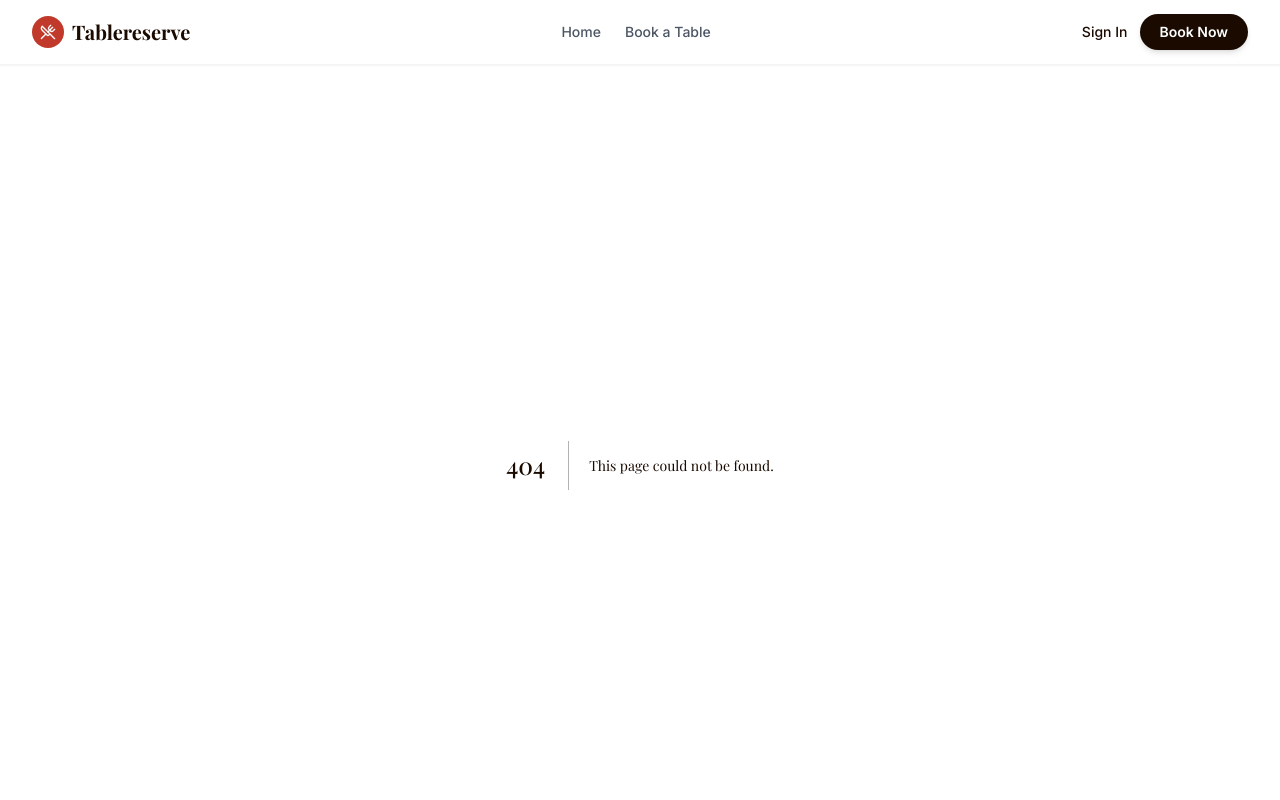
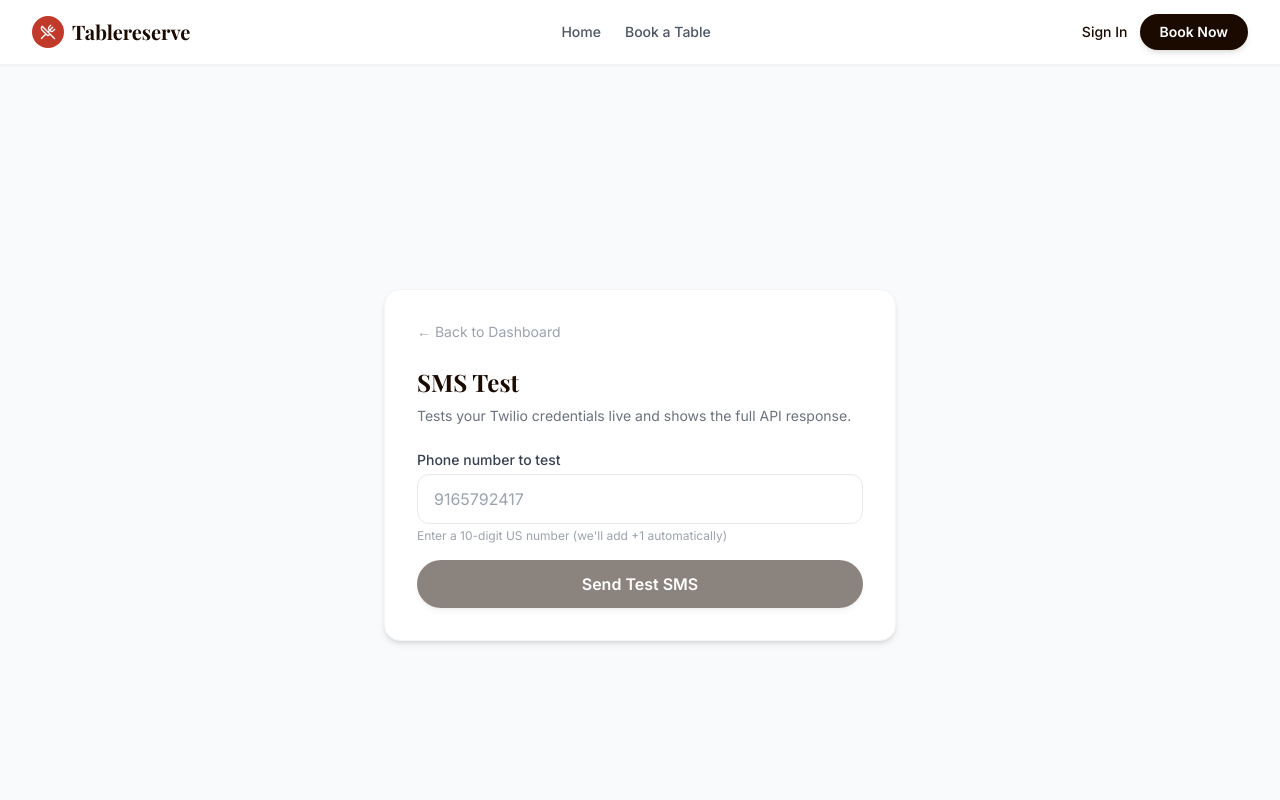
Before and after one commit to ampower1486/Tablereserve1, a Next.js app: page /admin/test-sms in a window 1280 px wide. Before the commit this address had no page. Shown: the top 800 px of the page. Built offline with nearby package versions, Linux system fonts and the light colour scheme.

Commit message:
debug: add /admin/test-sms page to diagnose Twilio credentials

```diff
--- /dev/null
+++ b/app/admin/test-sms/page.tsx
@@ -0,0 +1,70 @@
+"use client";
+import { useState } from "react";
+import Link from "next/link";
+
+export default function TestSmsPage() {
+    const [phone, setPhone] = useState("");
+    const [result, setResult] = useState<string | null>(null);
+    const [loading, setLoading] = useState(false);
+
+    const handleTest = async () => {
+        setLoading(true);
+        setResult(null);
+        try {
+            const res = await fetch("/api/test-sms", {
+                method: "POST",
+                headers: { "Content-Type": "application/json" },
+                body: JSON.stringify({ phone }),
+            });
+            const data = await res.json();
+            setResult(JSON.stringify(data, null, 2));
+        } catch (e) {
+            setResult(String(e));
+        }
+        setLoading(false);
+    };
+
+    return (
+        <div className="min-h-screen bg-gray-50 flex items-center justify-center p-6">
+            <div className="w-full max-w-lg card p-8">
+                <Link href="/admin" className="text-sm text-gray-400 hover:text-carmelita-dark block mb-6">
+                    ← Back to Dashboard
+                </Link>
+                <h1 className="font-display text-2xl font-bold text-carmelita-dark mb-2">SMS Test</h1>
+                <p className="text-sm text-gray-500 mb-6">
+                    Tests your Twilio credentials live and shows the full API response.
+                </p>
+                <div className="space-y-4">
+                    <div>
+                        <label className="block text-sm font-medium text-gray-700 mb-1">
+                            Phone number to test
+                        </label>
+                        <input
+                            type="tel"
+                            value={phone}
+                            onChange={(e) => setPhone(e.target.value)}
+                            placeholder="9165792417"
+                            className="input-field w-full"
+                        />
+                        <p className="text-xs text-gray-400 mt-1">Enter a 10-digit US number (we'll add +1 automatically)</p>
+                    </div>
+                    <button
+                        onClick={handleTest}
+                        disabled={loading || !phone}
+                        className="btn-primary w-full py-3 disabled:opacity-50"
+                    >
+                        {loading ? "Sending..." : "Send Test SMS"}
+                    </button>
+                    {result && (
+                        <div className="mt-4">
+                            <p className="text-xs font-semibold text-gray-500 uppercase mb-2">Twilio Response:</p>
+                            <pre className="bg-gray-900 text-green-400 rounded-xl p-4 text-xs overflow-auto max-h-64 whitespace-pre-wrap">
+                                {result}
+                            </pre>
+                        </div>
+                    )}
+                </div>
+            </div>
+        </div>
+    );
+}
--- /dev/null
+++ b/app/api/test-sms/route.ts
@@ -0,0 +1,53 @@
+import { NextRequest, NextResponse } from "next/server";
+
+export async function POST(req: NextRequest) {
+    const { phone } = await req.json();
+
+    const accountSid = process.env.TWILIO_ACCOUNT_SID;
+    const authToken = process.env.TWILIO_AUTH_TOKEN;
+    const fromNumber = process.env.TWILIO_PHONE_NUMBER;
+
+    // Report what credentials are present
+    const credCheck = {
+        TWILIO_ACCOUNT_SID: accountSid ? `${accountSid.slice(0, 6)}...` : "❌ NOT SET",
+        TWILIO_AUTH_TOKEN: authToken ? "✅ set (hidden)" : "❌ NOT SET",
+        TWILIO_PHONE_NUMBER: fromNumber || "❌ NOT SET",
+    };
+
+    if (!accountSid || !authToken || !fromNumber) {
+        return NextResponse.json({ error: "Missing credentials", credCheck }, { status: 400 });
+    }
+
+    // Normalize phone to E.164
+    const digits = phone.replace(/\D/g, "");
+    const toNumber = digits.startsWith("1") && digits.length === 11
+        ? `+${digits}`
+        : digits.length === 10
+            ? `+1${digits}`
+            : `+${digits}`;
+
+    const twilioRes = await fetch(
+        `https://api.twilio.com/2010-04-01/Accounts/${accountSid}/Messages.json`,
+        {
+            method: "POST",
+            headers: {
+                Authorization: `Basic ${Buffer.from(`${accountSid}:${authToken}`).toString("base64")}`,
+                "Content-Type": "application/x-www-form-urlencoded",
+            },
+            body: new URLSearchParams({
+                From: fromNumber,
+                To: toNumber,
+                Body: "✅ Test message from Tablereserve! Your SMS notifications are working.",
+            }),
+        }
+    );
+
+    const twilioData = await twilioRes.json();
+
+    return NextResponse.json({
+        credCheck,
+        toNumber,
+        twilioStatus: twilioRes.status,
+        twilioResponse: twilioData,
+    });
+}
```
